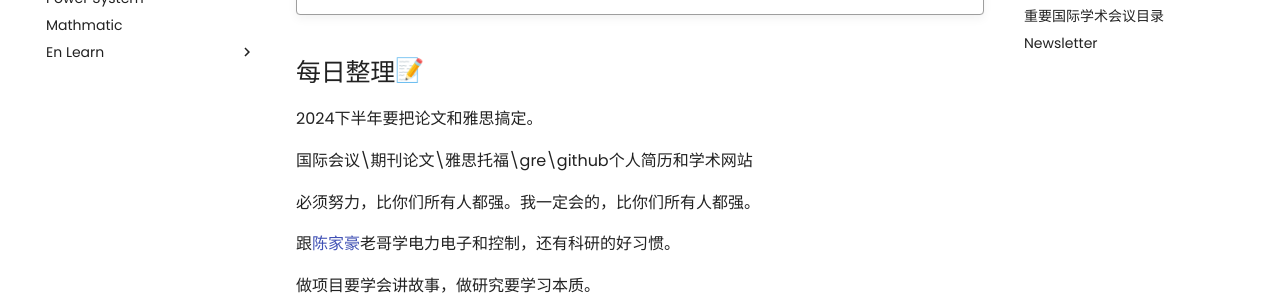
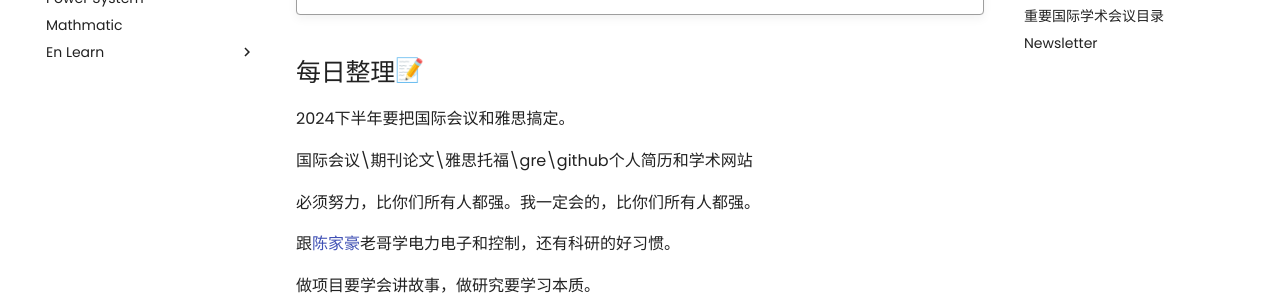
Before and after one commit to Pengyu-Jin/Pengyu-Jin.github.io, an MkDocs documentation site: the page built from docs/major/research/research.md, in a window 1280 px wide and 900 px high. Shown: the part 297-597 px from the top of the window. Built offline with MkDocs 1.6.1 and Material for MkDocs 9.7.7, drawn with Linux system fonts in a browser that asks for light colours; emoji names are drawn with the system emoji font; comment, search, counter and statistics services are not loaded.

Commit message:
20240928

```diff
--- a/docs/major/research/research.md
+++ b/docs/major/research/research.md
@@ -3,7 +3,7 @@
     Chance favors the prepared mind.
 
 ## 每日整理:memo:
-2024下半年要把论文和雅思搞定。
+2024下半年要把国际会议和雅思搞定。
 
 国际会议\期刊论文\雅思托福\gre\github个人简历和学术网站
 
```
